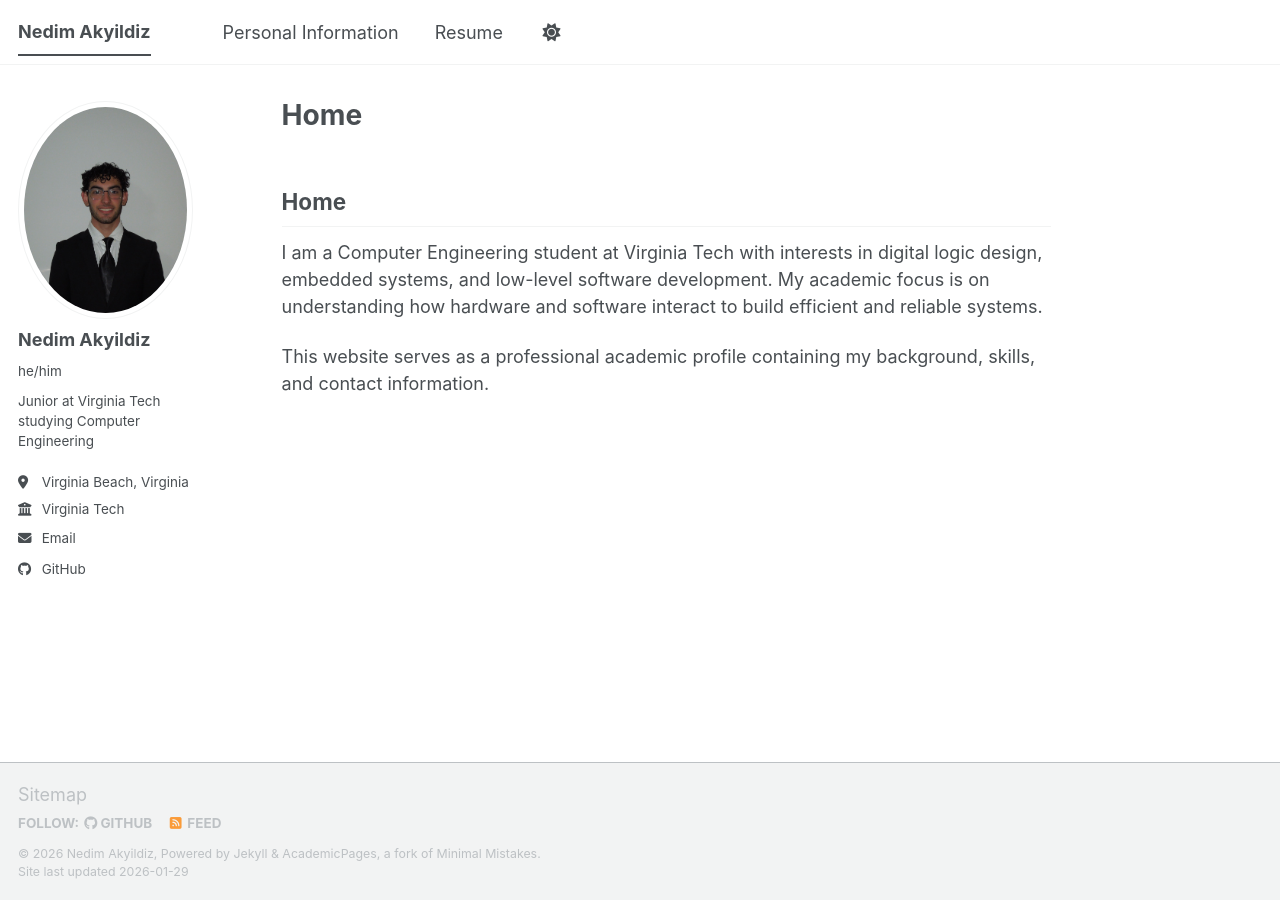
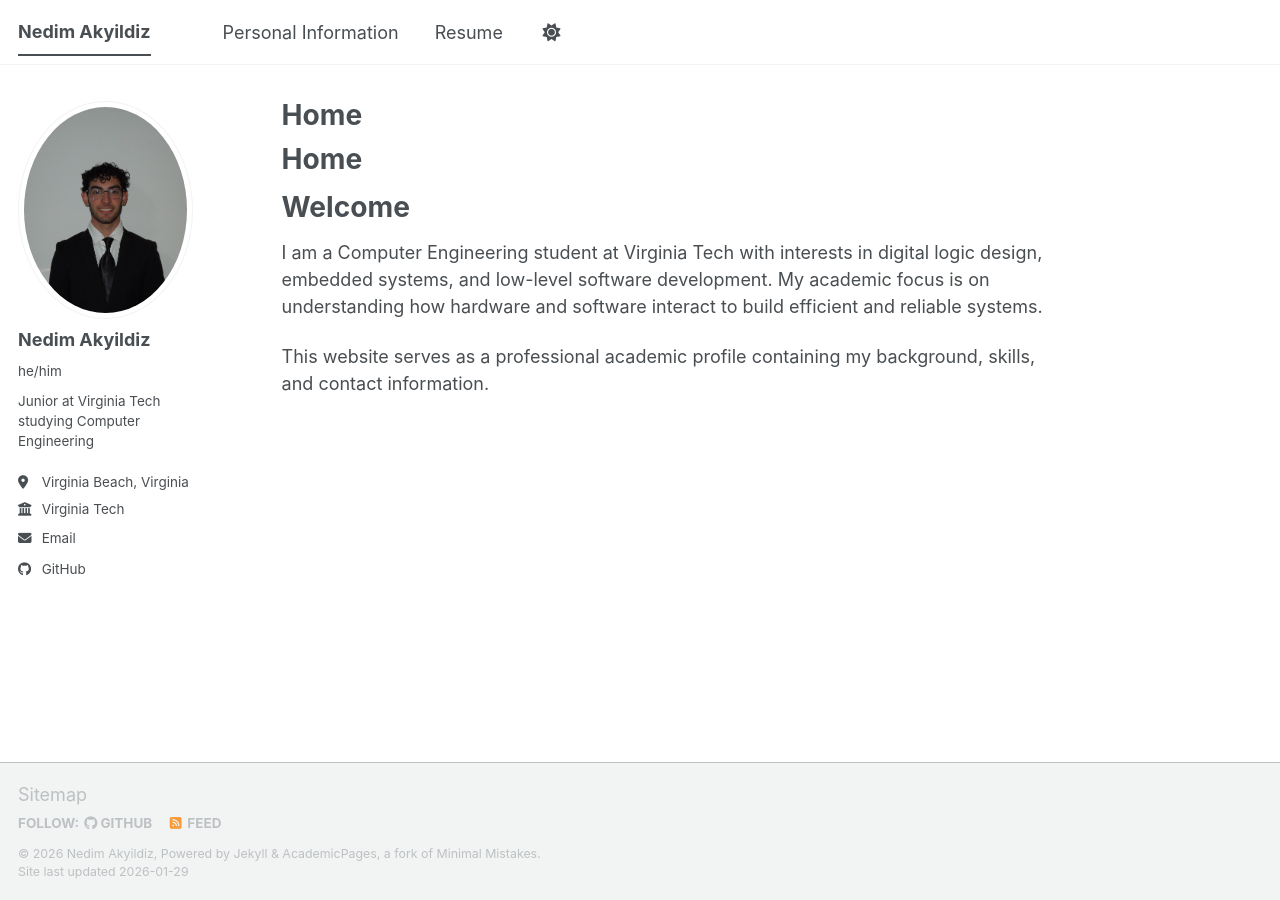
Before and after one commit to NedimAkyildiz/NedimAkyildiz.github.io, a Jekyll site: the page built from index.md, in a window 1280 px wide. Built offline with Jekyll 4.4.1, drawn with Linux system fonts in a browser that asks for light colours; our own code applies the rules of GitHub Pages for plain Markdown files; a script bundle is joined from its source files by our own code; library files that are not in the unit come from our copies.

Commit message:
small tweaks

```diff
--- a/index.md
+++ b/index.md
@@ -1,5 +1,5 @@
-## Home
-
+# Home
+# Welcome
 I am a Computer Engineering student at Virginia Tech with interests in
 digital logic design, embedded systems, and low-level software development.
 My academic focus is on understanding how hardware and software interact
```
